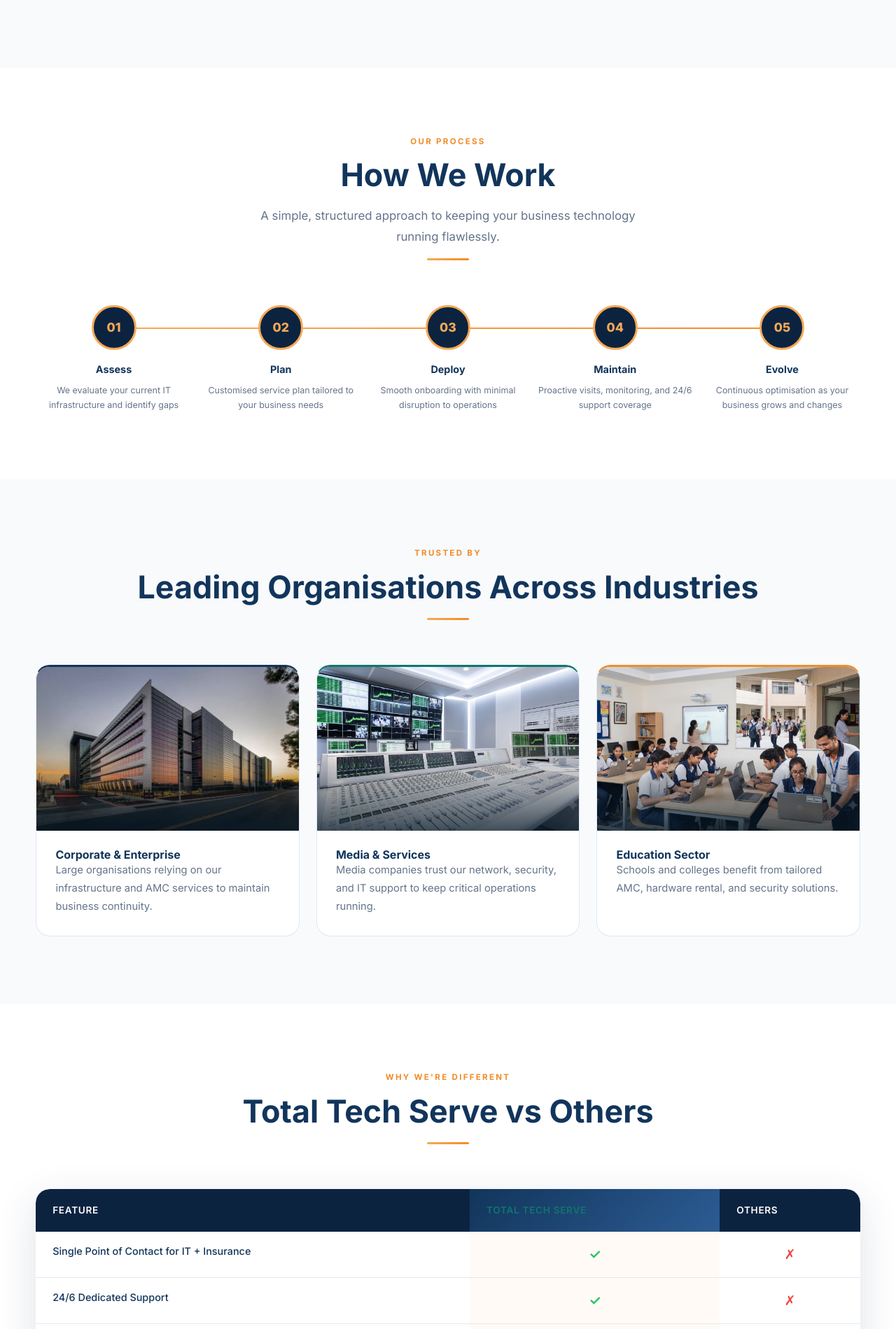
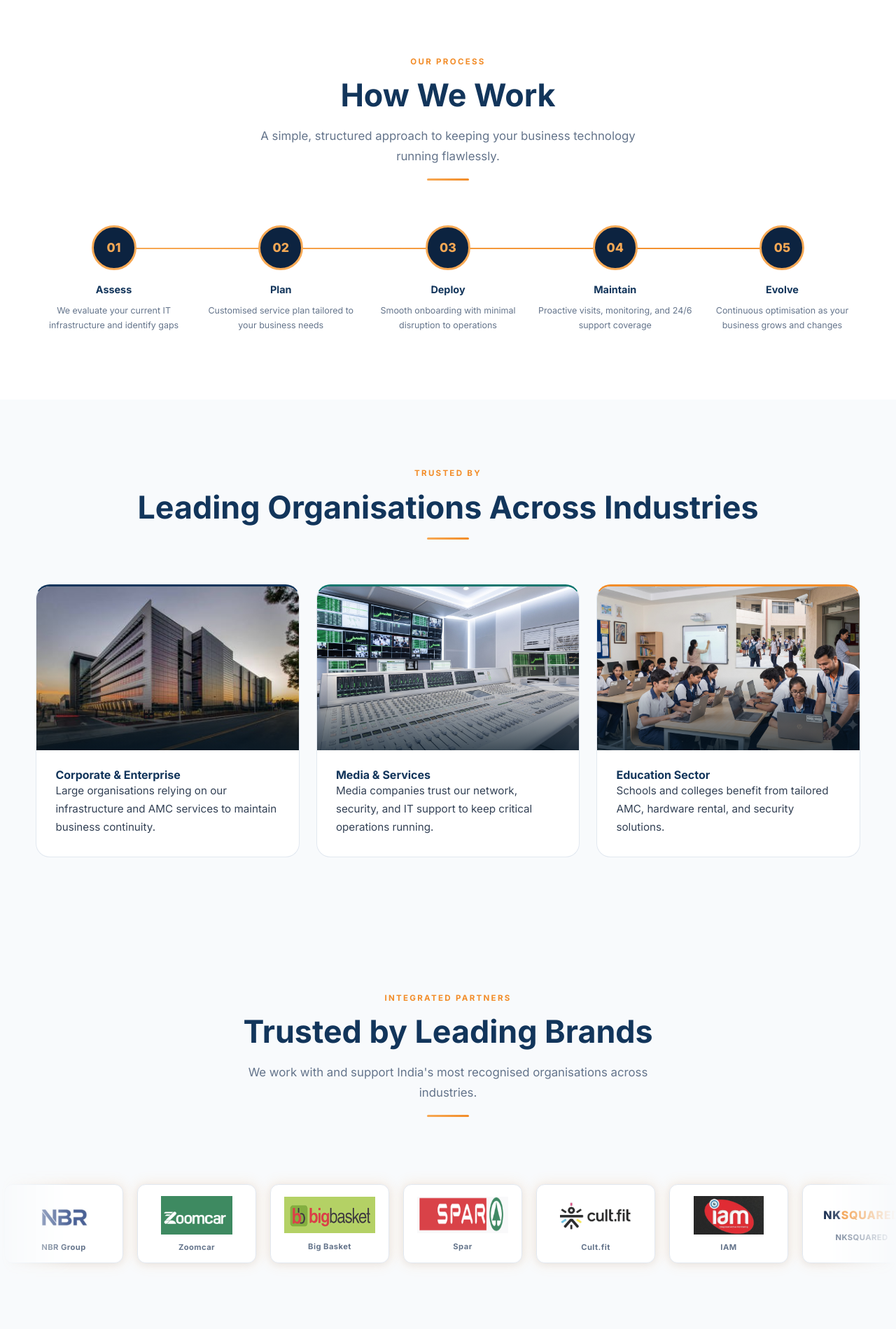
Before and after one commit to Abhi9481/Total_Tech_Serve, a Flask app: page / in a window 1280 px wide. Shown: the part 3301-5200 px from the top of the page at 70% size. Run offline with Flask 3, Linux system fonts and the light colour scheme.

Commit message:
Replace repository with latest project

```diff
--- a/static/css/style.css
+++ b/static/css/style.css
@@ -51,13 +51,22 @@
 }
 
 *,*::before,*::after { box-sizing:border-box; margin:0; padding:0; }
-html { scroll-behavior:smooth; }
+html {
+  scroll-behavior:smooth;
+  overflow-x:hidden;
+  width:100%;
+  max-width:100vw;
+}
 body {
   font-family:'Inter',system-ui,sans-serif;
   color:var(--text); background:var(--white);
   line-height:1.7; overflow-x:hidden;
+  width:100%;
+  max-width:100vw;
+  position:relative;
   -webkit-font-smoothing:antialiased;
 }
+img, video, svg, canvas, iframe { max-width:100%; }
 h1,h2,h3,h4 { line-height:1.2; font-weight:700; color:var(--navy); }
 h1 { font-size:clamp(2.2rem,5vw,3.8rem); }
 h2 { font-size:clamp(1.8rem,3.5vw,2.8rem); }
@@ -538,7 +547,12 @@ footer ul a:hover{color:var(--peach);transform:translateX(4px)}
 }
 .glow-card-body{padding:1.6rem 1.7rem 1.8rem}
 .glow-card-body h3{margin-bottom:0.6rem}
-.glow-card-body p{font-size:0.92rem}
+.glow-card-body p{font-size:0.95rem;color:var(--gray-800);line-height:1.7}
+
+/* Whole-card clickable services links (a.glow-card) */
+a.glow-card{display:block; text-decoration:none; color:inherit; cursor:pointer}
+a.glow-card:hover .glow-card-body h3{color:var(--navy-light)}
+a.glow-card:active{transform:translateY(-4px) scale(1.005)}
 
 /* ---- Popping CTA buttons (adds glow + press-pop on top of .btn) ---- */
 .btn-glow{position:relative; box-shadow:0 4px 20px rgba(247,169,85,0.4), 0 0 0 0 rgba(247,169,85,0.55)}
@@ -611,69 +625,6 @@ footer ul a:hover{color:var(--peach);transform:translateX(4px)}
 
 /* ===== PARTNER LOGOS MARQUEE ===== */
 .partners-marquee-wrap {
-  overflow: hidden;
-  padding: 2rem 0;
-  position: relative;
-  mask-image: linear-gradient(90deg, transparent, black 10%, black 90%, transparent);
-  -webkit-mask-image: linear-gradient(90deg, transparent, black 10%, black 90%, transparent);
-}
-.partners-track {
-  display: flex;
-  gap: 1.5rem;
-  width: max-content;
-  animation: partnersScroll 30s linear infinite;
-}
-.partners-marquee-wrap:hover .partners-track {
-  animation-play-state: paused;
-}
-@keyframes partnersScroll {
-  from { transform: translateX(0); }
-  to   { transform: translateX(-50%); }
-}
-.partner-logo-card {
-  width: 180px;
-  height: 90px;
-  background: var(--white);
-  border-radius: var(--radius);
-  border: 1px solid var(--gray-200);
-  display: flex;
-  align-items: center;
-  justify-content: center;
-  padding: 1rem 1.5rem;
-  flex-shrink: 0;
-  transition: all 0.3s ease;
-  box-shadow: 0 2px 12px rgba(18,53,91,0.06);
-  cursor: default;
-}
-.partner-logo-card:hover {
-  border-color: var(--peach);
-  box-shadow: 0 6px 24px rgba(18,53,91,0.12);
-  transform: translateY(-3px);
-}
-.partner-logo-card img {
-  max-width: 140px;
-  max-height: 55px;
-  width: auto;
-  height: auto;
-  object-fit: contain;
-  filter: grayscale(100%);
-  opacity: 0.7;
-  transition: all 0.3s;
-}
-.partner-logo-card:hover img {
-  filter: grayscale(0%);
-  opacity: 1;
-}
-.partner-fallback {
-  font-size: 0.95rem;
-  font-weight: 700;
-  color: var(--navy);
-  text-align: center;
-  line-height: 1.3;
-}
-
-/* ===== PARTNER LOGOS MARQUEE ===== */
-.partners-marquee-wrap {
   overflow: hidden; padding: 2rem 0; position: relative;
   mask-image: linear-gradient(90deg,transparent,black 8%,black 92%,transparent);
   -webkit-mask-image: linear-gradient(90deg,transparent,black 8%,black 92%,transparent);
@@ -692,11 +643,12 @@ footer ul a:hover{color:var(--peach);transform:translateX(4px)}
   align-items: center; justify-content: center;
   padding: 1rem 1.25rem 0.75rem; flex-shrink: 0;
   transition: all 0.3s; gap: 0.6rem;
-  box-shadow: 0 2px 10px rgba(18,53,91,0.06);
+  box-shadow: 0 2px 10px rgba(18,53,91,0.06), 0 0 18px 2px rgba(247,169,85,0.16);
 }
 .partner-logo-card:hover {
   border-color: var(--peach); transform: translateY(-4px);
-  box-shadow: 0 8px 24px rgba(18,53,91,0.12);
+  box-shadow: 0 8px 28px rgba(18,53,91,0.14), 0 0 28px 6px rgba(247,169,85,0.45);
+  background: linear-gradient(180deg, rgba(247,169,85,0.06), white 55%);
 }
 .partner-logo-card img {
   max-width: 130px; max-height: 55px;
--- a/templates/index.html
+++ b/templates/index.html
@@ -87,7 +87,7 @@
       <div class="heading-line"></div>
     </div>
     <div class="services-grid pop-stagger">
-      <article class="glow-card">
+      <a href="{{ url_for('services') }}#amc" class="glow-card glow-card-link nav-link-internal">
         <div class="glow-card-media">
           <video class="glow-card-video" autoplay muted loop playsinline preload="metadata" poster="{{ url_for('static', filename='images/services/thumb/amc.jpg') }}">
             <source src="{{ url_for('static', filename='videos/amc.mp4') }}" type="video/mp4"/>
@@ -96,10 +96,9 @@
         <div class="glow-card-body">
           <h3>IT AMC</h3>
           <p>Annual Maintenance Contracts with quarterly preventive visits, health checks, malware removal, and OS updates to keep your systems at peak performance.</p>
-          <a href="{{ url_for('services') }}#amc" class="btn btn-navy btn-glow btn-ripple nav-link-internal" style="margin-top:1.2rem;padding:0.5rem 1.1rem;font-size:0.82rem;">Learn More →</a>
         </div>
-      </article>
-      <article class="glow-card">
+      </a>
+      <a href="{{ url_for('services') }}#repair" class="glow-card glow-card-link nav-link-internal">
         <div class="glow-card-media">
           <video class="glow-card-video" autoplay muted loop playsinline preload="metadata" poster="{{ url_for('static', filename='images/services/thumb/repair.jpg') }}">
             <source src="{{ url_for('static', filename='videos/repair.mp4') }}" type="video/mp4"/>
@@ -108,10 +107,9 @@
         <div class="glow-card-body">
           <h3>Repair &amp; Diagnostics</h3>
           <p>Certified engineers providing advanced fault detection and repair for desktops, laptops, servers, printers, and networking equipment.</p>
-          <a href="{{ url_for('services') }}#repair" class="btn btn-navy btn-glow btn-ripple nav-link-internal" style="margin-top:1.2rem;padding:0.5rem 1.1rem;font-size:0.82rem;">Learn More →</a>
         </div>
-      </article>
-      <article class="glow-card">
+      </a>
+      <a href="{{ url_for('services') }}#network" class="glow-card glow-card-link nav-link-internal">
         <div class="glow-card-media">
           <video class="glow-card-video" autoplay muted loop playsinline preload="metadata" poster="{{ url_for('static', filename='images/services/thumb/network.jpg') }}">
             <source src="{{ url_for('static', filename='videos/network.mp4') }}" type="video/mp4"/>
@@ -120,10 +118,9 @@
         <div class="glow-card-body">
           <h3>Network &amp; Security</h3>
           <p>Internet setup, CCTV surveillance, access control, and network architecture — protecting your premises and keeping operations connected.</p>
-          <a href="{{ url_for('services') }}#network" class="btn btn-navy btn-glow btn-ripple nav-link-internal" style="margin-top:1.2rem;padding:0.5rem 1.1rem;font-size:0.82rem;">Learn More →</a>
         </div>
-      </article>
-      <article class="glow-card">
+      </a>
+      <a href="{{ url_for('services') }}#hardware" class="glow-card glow-card-link nav-link-internal">
         <div class="glow-card-media">
           <video class="glow-card-video" autoplay muted loop playsinline preload="metadata" poster="{{ url_for('static', filename='images/services/thumb/hardware.jpg') }}">
             <source src="{{ url_for('static', filename='videos/hardware.mp4') }}" type="video/mp4"/>
@@ -132,10 +129,9 @@
         <div class="glow-card-body">
           <h3>Hardware Sales &amp; Rentals</h3>
           <p>Desktops, laptops, servers, and accessories for purchase or flexible rental. Emergency backup systems provided when your primary hardware needs repair.</p>
-          <a href="{{ url_for('services') }}#hardware" class="btn btn-navy btn-glow btn-ripple nav-link-internal" style="margin-top:1.2rem;padding:0.5rem 1.1rem;font-size:0.82rem;">Learn More →</a>
         </div>
-      </article>
-      <article class="glow-card">
+      </a>
+      <a href="{{ url_for('services') }}#insurance" class="glow-card glow-card-link nav-link-internal">
         <div class="glow-card-media">
           <video class="glow-card-video" autoplay muted loop playsinline preload="metadata" poster="{{ url_for('static', filename='images/services/thumb/insurance.jpg') }}">
             <source src="{{ url_for('static', filename='videos/insurance.mp4') }}" type="video/mp4"/>
@@ -144,9 +140,8 @@
         <div class="glow-card-body">
           <h3>Insurance Services</h3>
           <p>Corporate and individual insurance guidance tailored to your industry — protecting your business, assets, and people with the right coverage.</p>
-          <a href="{{ url_for('services') }}#insurance" class="btn btn-navy btn-glow btn-ripple nav-link-internal" style="margin-top:1.2rem;padding:0.5rem 1.1rem;font-size:0.82rem;">Learn More →</a>
         </div>
-      </article>
+      </a>
       <article class="glow-card" style="background:var(--navy-dark);border-color:rgba(247,169,85,0.25);display:flex;align-items:center;">
         <div class="glow-card-body" style="padding:2rem;">
           <div style="font-size:2.5rem;margin-bottom:1rem;color:var(--peach);animation:floatChip 3s ease-in-out infinite;display:inline-block;">→</div>
@@ -300,41 +295,6 @@
   </div>
 </section>
 
-<!-- COMPARISON TABLE -->
-<section class="section">
-  <div class="container">
-    <div class="section-header reveal">
-      <span class="section-eyebrow">Why We're Different</span>
-      <h2>Total Tech Serve vs Others</h2>
-      <div class="heading-line"></div>
-    </div>
-    <div class="reveal" style="overflow:hidden;border-radius:var(--radius-lg);box-shadow:var(--shadow-lg);">
-      <table class="compare-table">
-        <thead>
-          <tr>
-            <th style="text-align:left;">Feature</th>
-            <th style="background:linear-gradient(135deg,var(--navy),var(--navy-light));color:var(--gold);">Total Tech Serve</th>
-            <th>Others</th>
-          </tr>
-        </thead>
-        <tbody>
-          <tr><td>Single Point of Contact for IT + Insurance</td><td class="compare-us"><span class="check-yes">✓</span></td><td><span class="check-no">✗</span></td></tr>
-          <tr><td>24/6 Dedicated Support</td><td class="compare-us"><span class="check-yes">✓</span></td><td><span class="check-no">✗</span></td></tr>
-          <tr><td>Quarterly Preventive Maintenance</td><td class="compare-us"><span class="check-yes">✓</span></td><td><span class="check-maybe">?</span></td></tr>
-          <tr><td>On-Site Visits Included (3×/month)</td><td class="compare-us"><span class="check-yes">✓</span></td><td><span class="check-no">✗</span></td></tr>
-          <tr><td>Emergency Backup Hardware</td><td class="compare-us"><span class="check-yes">✓</span></td><td><span class="check-no">✗</span></td></tr>
-          <tr><td>CCTV + Access Control</td><td class="compare-us"><span class="check-yes">✓</span></td><td><span class="check-maybe">?</span></td></tr>
-          <tr><td>Certified Engineers</td><td class="compare-us"><span class="check-yes">✓</span></td><td><span class="check-maybe">?</span></td></tr>
-          <tr><td>Special Pricing on Spare Parts</td><td class="compare-us"><span class="check-yes">✓</span></td><td><span class="check-no">✗</span></td></tr>
-        </tbody>
-      </table>
-    </div>
-  </div>
-</section>
-
-
-
-
 <!-- PARTNER LOGOS -->
 <section class="section section-alt" id="partners">
   <div class="container">
```
Also changed, not shown: templates/about.html (+0 -11 lines), instance/totaltech.db, static/images/logo-white.png, static/images/logo.png.
